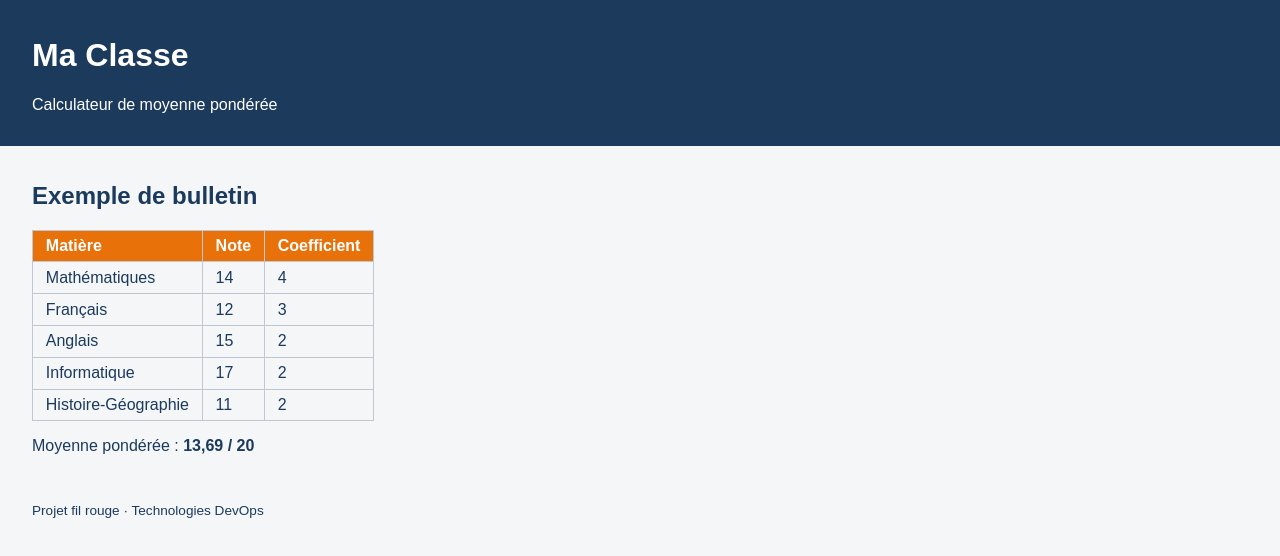
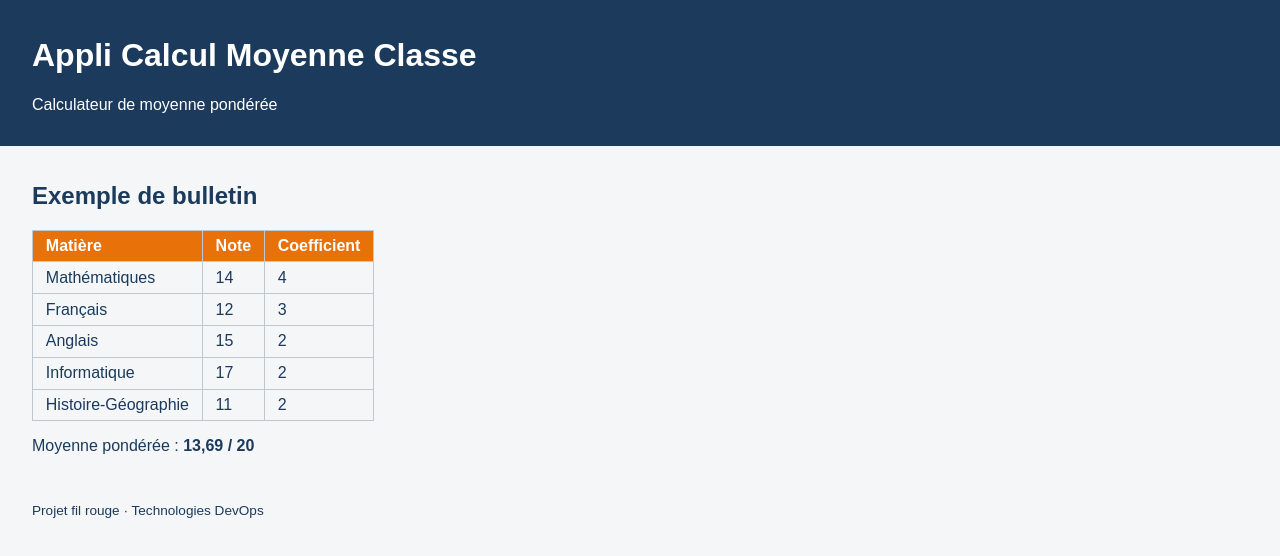
Before and after one commit to iam-ferez/ma-classe-solo, a plain HTML site: page index.html in a window 1280 px wide. Drawn offline with Linux system fonts and the light colour scheme.

Commit message:
Modification Titre Entête pare dev2

```diff
--- a/index.html
+++ b/index.html
@@ -8,7 +8,7 @@
 </head>
 <body>
   <header>
-    <h1>Ma Classe</h1>
+    <h1>Appli Calcul Moyenne Classe</h1>
     <p>Calculateur de moyenne pondérée</p>
   </header>
   <main>
```
